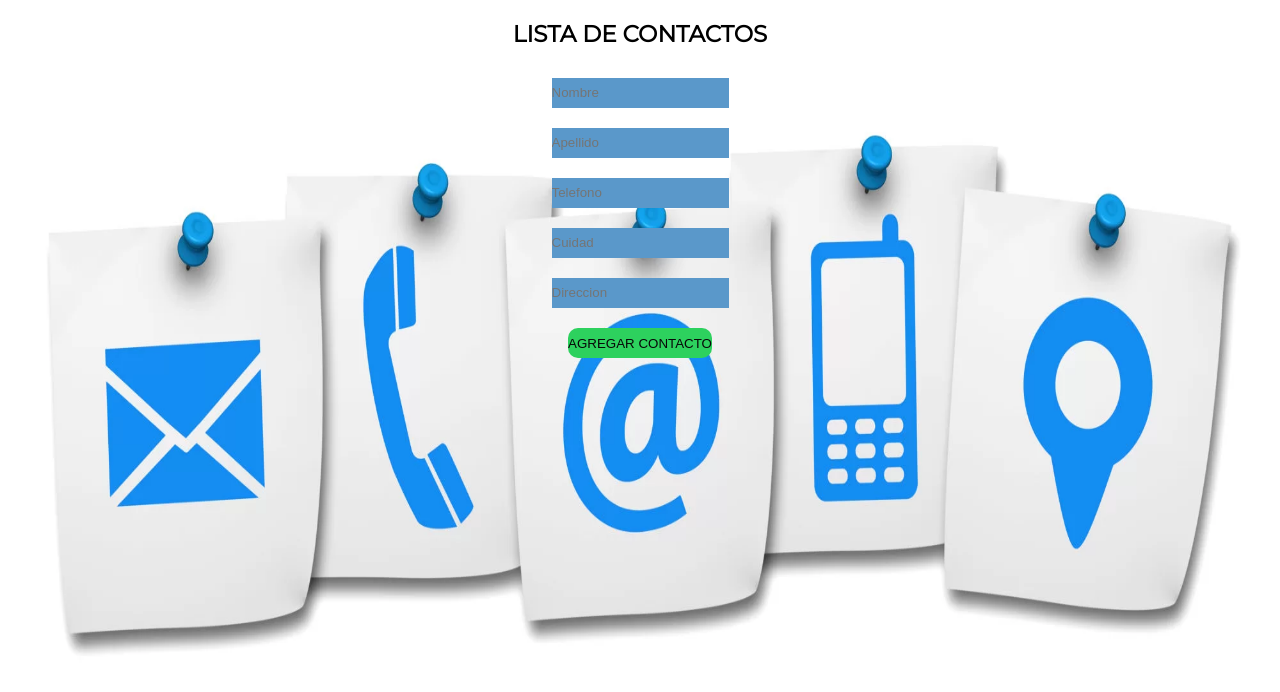
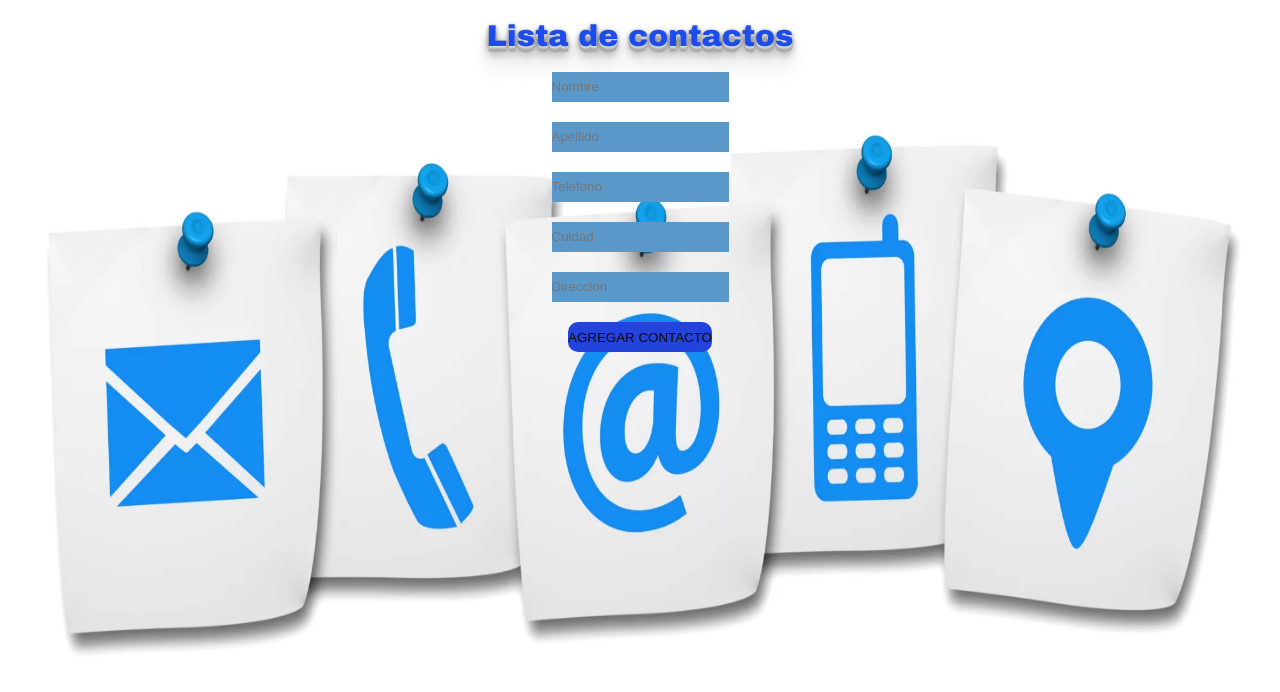
Before and after one commit to Garritha/Lista-de-contacto, a plain HTML site: page index.html in a window 1280 px wide. Drawn offline with Linux system fonts and the light colour scheme.

Commit message:
actualizacion 2  estilos-iconos

```diff
--- a/funcition.js
+++ b/funcition.js
@@ -1,9 +1,11 @@
 const guardarContacto = (local, contacto)  => {
-    local.setItem(contacto.id, JSON.stringify(contacto));
-    // window.location.href = "/";
-    location.reload(true);
+   if (contacto.nombre && contacto.apellido && contacto.telefono && contacto.ciudad && contacto.direccion) {
+        local.setItem(contacto.id, JSON.stringify(contacto));
+        location.reload(true);
+    } else {
+        alert("Por favor, completa todos los campos antes de guardar el contacto.");
+    };
 }
-
 const cargarContactos = (local, parentNode) => {
     let claves = Object.keys(local)
     console.log(claves)
--- a/index.html
+++ b/index.html
@@ -4,8 +4,9 @@
     <meta charset="UTF-8">
     <meta http-equiv="X-UA-Compatible" content="IE=edge">
     <!-- <meta name="viewport" content="width=, initial-scale=1.0"> -->
-  <link rel="stylesheet" href="style.css">
-<link href="https://fonts.googleapis.com/icon?family=Material+Icons" rel="stylesheet">
+    <link rel="shortcut icon" href="contacto.png">
+    <link rel="stylesheet" href="style.css">
+    <link href="https://fonts.googleapis.com/icon?family=Material+Icons" rel="stylesheet">
    <link rel="stylesheet" href=" https://fonts.googleapis.com/css2?family=Montserrat:ital@0;1&display=swap">
 
     <title>Agenda de Contacto</title>
--- a/style.css
+++ b/style.css
@@ -21,12 +21,14 @@ body{
 
 }
 .container h2{
-    text-transform: uppercase;
     text-align: center;
-    margin-bottom: 2rem;
-    font-size: 2.3rem;
-    color: black;
+    font-family: Arial Black;
+    font-weight: bold;
+    font-size: 30px;
+    color: #1c4ce9;
+    text-shadow: 0 1px 0 #ddd, 0 2px 0 #ccc, 0 3px 0 #bbb, 0 4px 0 #aaa, 0 5px 0 #acacac, 0 6px 1px rgba(0, 0, 0, 0.1), 0 0 5px rgba(0, 0, 0, 0.1), 0 1px 3px rgba(0, 0, 0, 0.3), 0 3px 5px rgba(0, 0, 0, 0.2), 0 5px 10px rgba(0, 0, 0, 0.25), 0 10px 10px rgba(0, 0, 0, 0.2), 0 20px 20px rgba(0, 0, 0, 0.15);
 }
+
 .formulario-datos{
     display: flex;
     width: 50%;
@@ -52,7 +54,7 @@ body{
 }
 .formulario-datos button{
     margin: 1rem auto;
-    background-color:rgb(45, 209, 94) ;
+    background-color:rgb(34, 68, 218) ;
     border: 0;
     outline: 0;
     height:3rem ;
```
Also changed, not shown: contacto.png (added).
